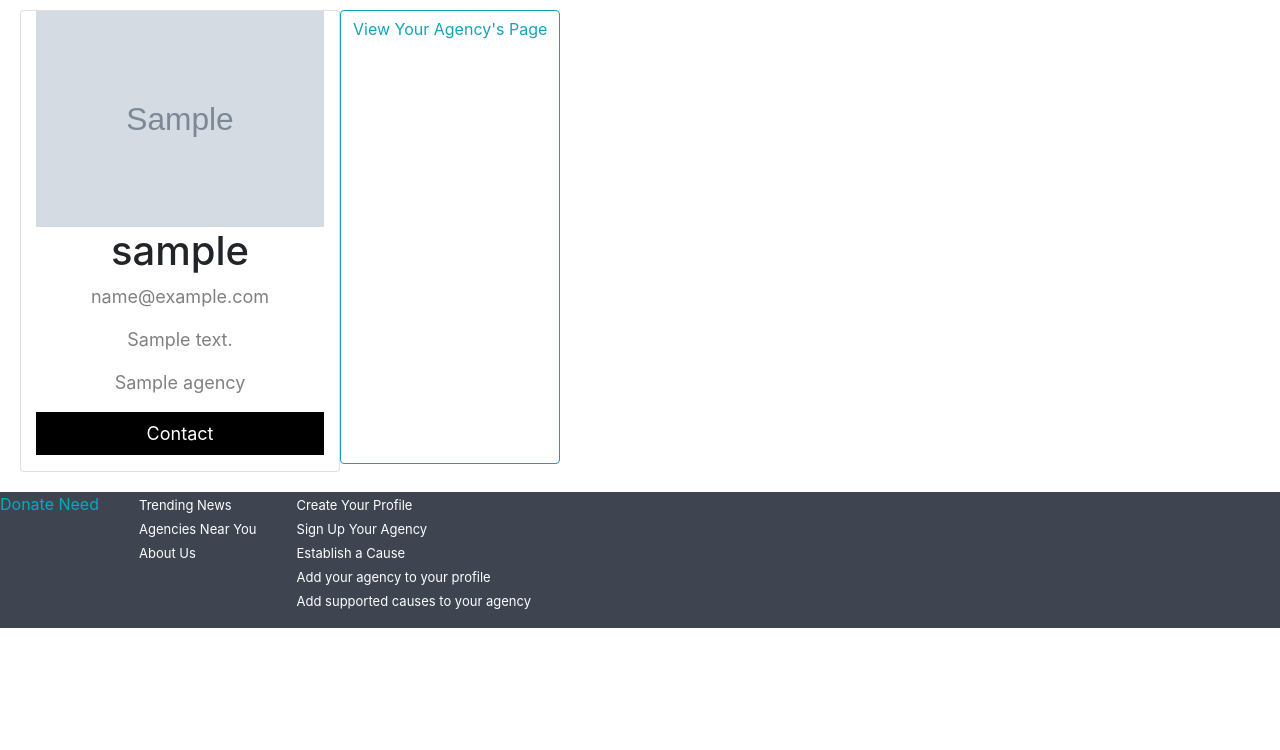
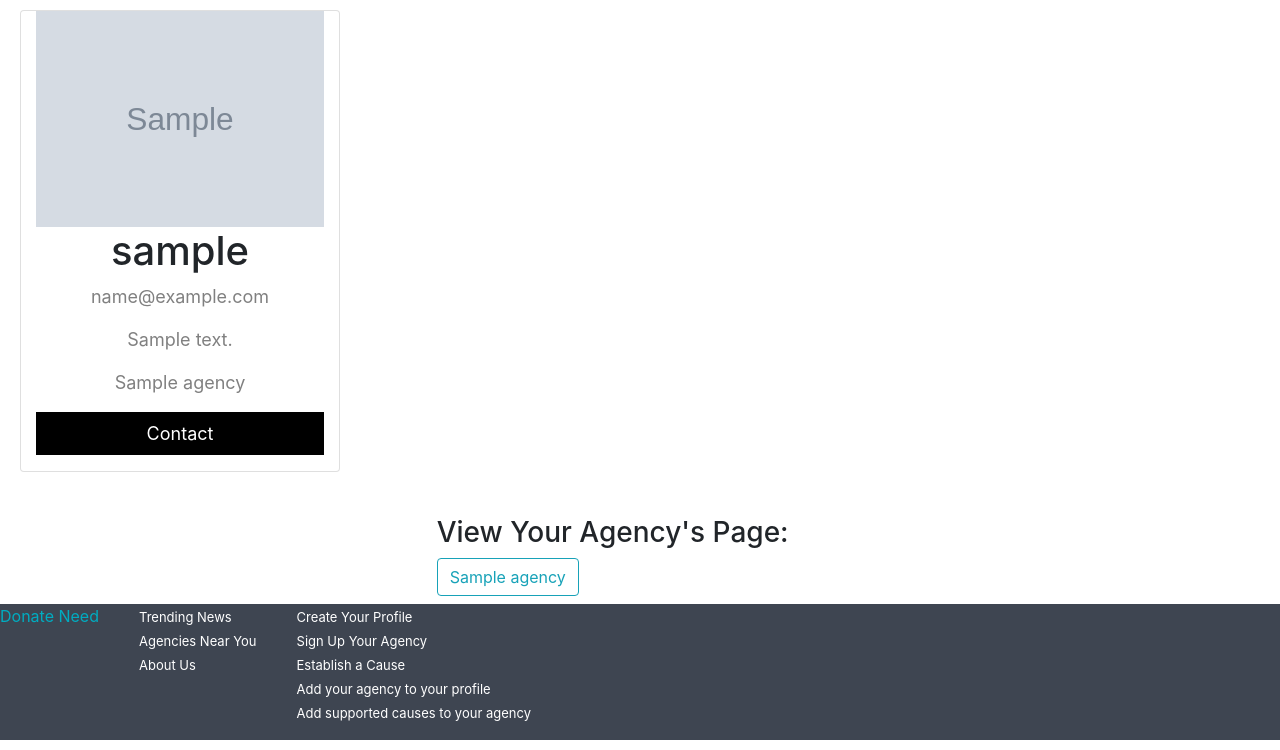
Before and after one commit to ChicoState/DonateNeed, a Django app: a page that uses mysite/myapp/templates/main/profile.html in a window 1280 px wide. Shown: the part 70-820 px from the top of the page. Run offline with Django 3.2, Linux system fonts and the light colour scheme; a user stored in the database is signed in; tables that the repository leaves empty hold one stand-in row (values such as "Sample post"); grey boxes marked "Sample" are stand-in pictures; some libraries are stand-ins or nearby versions.

Commit message:
style changes

```diff
--- a/mysite/myapp/templates/main/agencyProfile.html
+++ b/mysite/myapp/templates/main/agencyProfile.html
@@ -8,6 +8,7 @@
   <div class="row">
     {% if not is_agency %}
       <a href="{% url 'agencySignUp' %}" class="btn mb-2 btn-outline-info">This organization does not exist yet. Register your organization here. Then add them to your page.</a>
+    </div>
     {% endif %}
   {% if is_agency %}
     <div class="card col-sm-3">
--- a/mysite/myapp/templates/main/index.html
+++ b/mysite/myapp/templates/main/index.html
@@ -16,7 +16,6 @@
   	<div class="arrow bounce"></div>
   </a>
 </div>
-
 
 <div id="profile">
   <div class="container first-element">
--- a/mysite/myapp/templates/main/profile.html
+++ b/mysite/myapp/templates/main/profile.html
@@ -18,14 +18,22 @@
       <p class="title">{{ user_info.profile.agencies.name }}</p>
       <p><a href="{{ user_info.email }}" class="profileCardContact">Contact</a></p>
     </div>
+  </div>
+  </div>
+<br>
+<div class="row justify-content-md-center align-items-start">
 
+  <div class="col-4">
     {% if not is_personal_profile %}
-      <a href="/agencyProfile/{{ user_info.profile.agencies.username }}" class="btn mb-2 btn-outline-info">View This User's Agency Page</a>
+      <h3>View Their Agency Page:</h3>
+      <a href="/agencyProfile/{{ user_info.profile.agencies.username }}" class="btn mb-2 btn-outline-info">{{ user_info.profile.agencies.name }}</a>
     {% elif is_personal_profile %} <!-- end of not personal profile, beginning of if true-->
     {% if has_agency %}
-      <a href="/agencyProfile/{{ user_info.profile.agencies.username }}" class="btn mb-2 btn-outline-info">View Your Agency's Page</a>
+      <h3>View Your Agency's Page:</h3>
+      <a href="/agencyProfile/{{ user_info.profile.agencies.username }}" class="btn mb-2 btn-outline-info">{{ user_info.profile.agencies.name }}</a>
     {% elif not has_agency %} <!-- end of agency, now no agency  -->
-      <a href="{% url 'addAgency' %}" class="btn mb-2 btn-outline-info">Don't have an agency? Associate yourself with one here.</a>
+      <h3>Don't have an agency? Associate yourself with one here:</h3>
+      <a href="{% url 'addAgency' %}" class="btn mb-2 btn-outline-info">Add Agency</a>
     {% endif %} <!-- end of has_agency -->
     {% endif %} <!-- end of if is_personal_profile -->
 
--- a/mysite/myapp/views.py
+++ b/mysite/myapp/views.py
@@ -276,18 +276,19 @@ def profile(request, username=None):
         }
         return render(request, 'main/profile.html', context=context)
     except models.User.DoesNotExist:
-        is_an_account = False
-    is_personal_profile = False
-    context = {
-        "title": title,
-        "is_user": checkAuth(request),
-        "user": request.user,
-        "username": username,
-        "is_an_account":is_an_account,
-        "is_personal_profile": is_personal_profile,
-        "has_agency": has_agency,
-    }
-    return render(request, 'main/profile.html', context=context)
+        return HttpResponseRedirect("/")
+    #     is_an_account = False
+    # is_personal_profile = False
+    # context = {
+    #     "title": title,
+    #     "is_user": checkAuth(request),
+    #     "user": request.user,
+    #     "username": username,
+    #     "is_an_account":is_an_account,
+    #     "is_personal_profile": is_personal_profile,
+    #     "has_agency": has_agency,
+    # }
+    # return render(request, 'main/profile.html', context=context)
 
 
 
```
Also changed, not shown: mysite/myapp/templates/main/about.html (+11 -10 lines).
